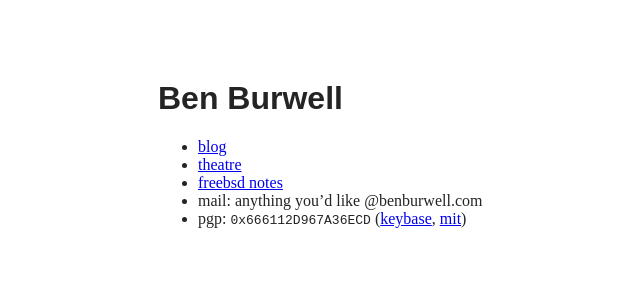
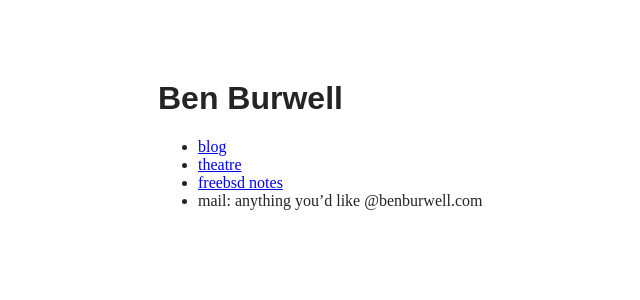
Before and after one commit to benburwell/benburwell.github.io, a Jekyll site: the page built from index.md, in a window 1280 px wide. Shown: the top 300 px of the page, without its empty margins (162-802 px from the left). Built offline with Jekyll 4.4.1, drawn with Linux system fonts in a browser that asks for light colours.

Commit message:
Add public key, remove links

```diff
--- a/index.md
+++ b/index.md
@@ -9,7 +9,3 @@ title: Ben Burwell
 - [theatre](/theatre.html)
 - [freebsd notes](/freebsd.html)
 - mail: anything you'd like @benburwell.com
-- pgp: `0x666112D967A36ECD` ([keybase][], [mit][])
-
-[mit]: http://pgp.mit.edu/pks/lookup?op=get&search=0x666112D967A36ECD
-[keybase]: https://keybase.io/benburwell/key.asc
```
Also changed, not shown: 1 other file.
